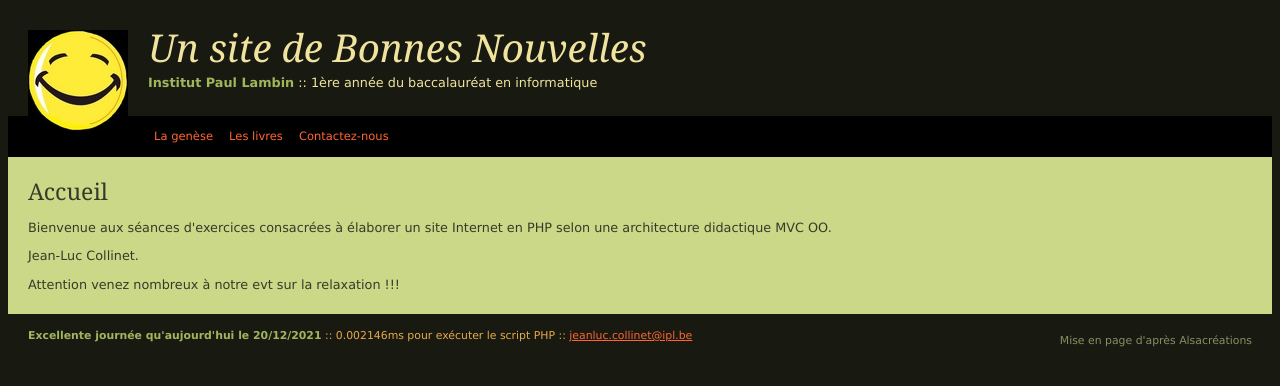
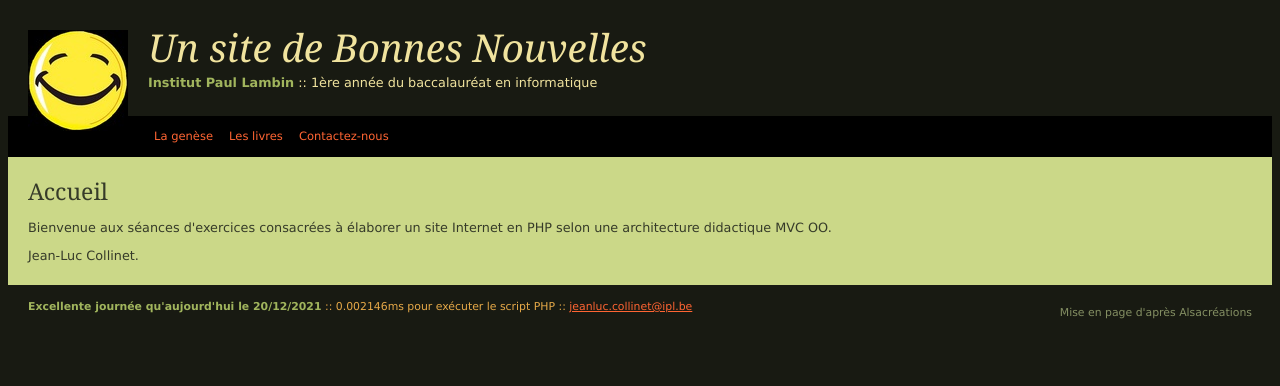
Before and after one commit to maximeVa/sbn, a PHP site: page / in a window 1280 px wide. Shown: the top 386 px of the page. Run offline with PHP 8.4, Linux system fonts and the light colour scheme.

Commit message:
modify - home.php

```diff
--- a/views/home.php
+++ b/views/home.php
@@ -3,5 +3,4 @@
 	<p>Bienvenue aux séances d'exercices consacrées à élaborer un site Internet en PHP selon une architecture didactique MVC OO.</p>
 	<p>Jean-Luc Collinet.</p>
 
-    <p> Attention venez nombreux à notre evt sur la relaxation !!! </p>
 </div><!-- #contenu -->
```
